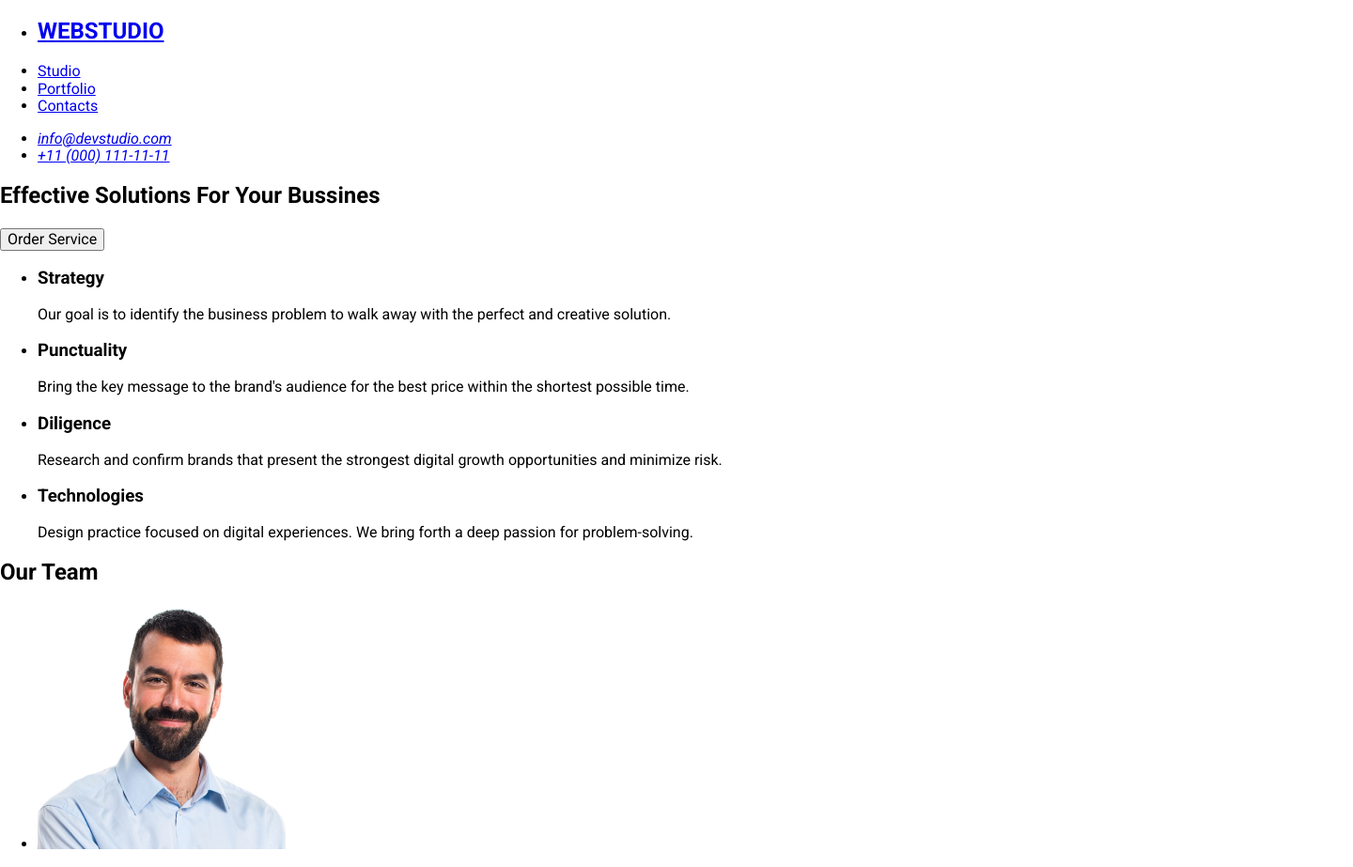
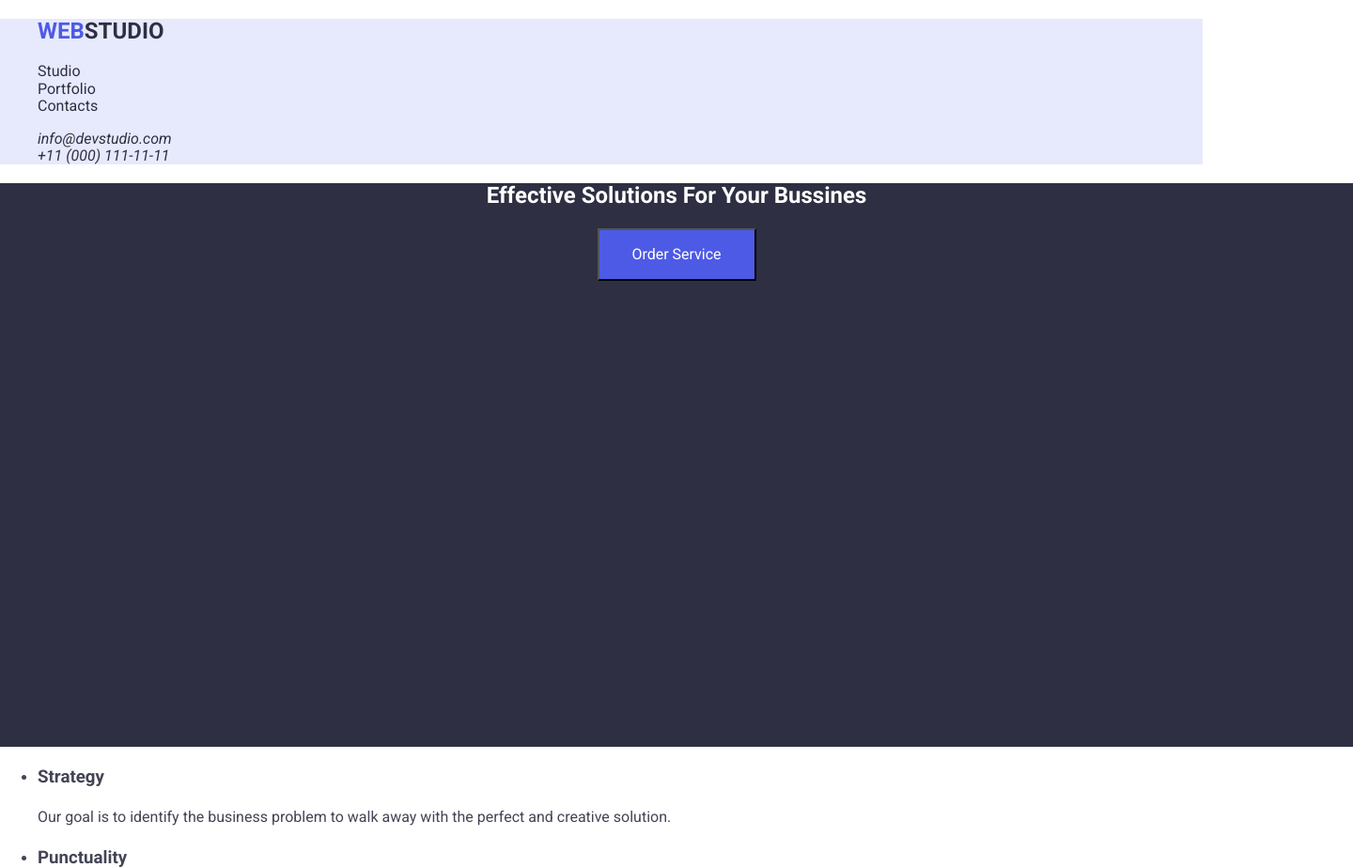
Before and after one commit to FurkanHalvaci/goit-markup-hw-02, a plain HTML site: page index.html in a window 1280 px wide. Shown: the top 923 px of the page at 94% size, 1440 px wide, since content can reach past the window. Drawn offline with nearby package versions, Linux system fonts and the light colour scheme.

Commit message:
css was edited

```diff
--- a/css/styles.css
+++ b/css/styles.css
@@ -1,5 +1,89 @@
-.page-body{
-    font-family: "roboto", sans-serif;
-    font-weight: "regular";
+.page-body {
+  font-family: "roboto", sans-serif;
+  font-weight: 700px;
+  color: #434455;
 
 }
+.page-section-ourportfolio {
+  background-color: #e7e9fc;
+}
+.page-header {
+  background-color: #e7e9fc;
+}
+.page-effective-solution {
+  background-color: #2e2f42;
+  text-align: center;
+  width: 1440px;
+  height: 600px;
+}
+.page-effective-solution h2{
+    color: #FFFFFF;
+}
+.page-order-button {
+  background-color: #4d5ae5;
+  color: #ffffff;
+  width: 169px;
+  height: 56px;
+  cursor: pointer;
+}
+.page-order-button:hover {
+  background-color: #404bbf;
+}
+.page-navigation a{
+    text-decoration: none;
+    color: #2e2f42;
+
+}
+.page-navigation a:hover{
+      color: #404BBF;
+}
+.page-navigation a:focus{
+    color: #404BBF;
+}
+.page-navigation-list{
+  list-style: none;
+
+}
+.page-adress a{
+    text-decoration: none;
+    color: #2e2f42;
+}
+.page-adress-list{
+    list-style: none;
+}
+.page-adress a:hover{
+    color: #404BBF;
+}
+.page-adress a:focus{
+    color: #404BBF;
+}
+.page-feature{
+    line-height: 1.4;
+}
+.page-footer a{
+    text-decoration: none;
+    color: #2e2f42;
+}
+.page-footer{
+    background-color: #2E2F42;
+    color:#F4F4FD;
+    list-style: none;
+    width: 1440px;
+    height: 312px;
+}
+.page-footer a:hover{
+    color: #404BBF;
+}
+.page-footer a:focus{
+    color: #404BBF;
+}
+.page-footer h3{
+    color:#F4F4FD;
+
+}
+.page-footer-span{
+    color: #4D5AE5;
+}
+.page-header-span{
+    color: #4D5AE5;
+}
--- a/index.html
+++ b/index.html
@@ -3,11 +3,6 @@
   <head>
     <meta charset="UTF-8" />
     <title>WEBSTUDIO</title>
-    <link rel="stylesheet" href="css/styles.css" />
-    <link
-      rel="stylesheet"
-      href="https://cdnjs.cloudflare.com/ajax/libs/modern-normalize/3.0.0/modern-normalize.min.css"
-    />
     <link
       href="https://fonts.googleapis.com/css2?family=Raleway:ital,wght@0,100..900;1,100..900&display=swap"
       rel="stylesheet"
@@ -16,21 +11,26 @@
       href="https://fonts.googleapis.com/css2?family=Roboto:ital,wght@0,100;0,300;0,400;0,500;0,700;0,900;1,100;1,300;1,400;1,500;1,700;1,900&display=swap"
       rel="stylesheet"
     />
+    <link
+      rel="stylesheet"
+      href="https://cdnjs.cloudflare.com/ajax/libs/modern-normalize/3.0.0/modern-normalize.min.css"
+    />
+    <link rel="stylesheet" href="css/styles.css" />
   </head>
   <body class="page-body">
-    <header>
-      <nav>
-        <ul>
+    <header class="page-header">
+      <nav class="page-navigation">
+        <ul class="page-navigation-list">
           <li>
-            <a href="#"><h1>WEBSTUDIO</h1></a>
+            <a href="#"><h1><span class="page-header-span">WEB</span>STUDIO</h1></a>
           </li>
           <li><a href="#">Studio</a></li>
           <li><a href="#">Portfolio</a></li>
           <li><a href="#">Contacts</a></li>
         </ul>
       </nav>
-      <address>
-        <ul>
+      <address class="page-adress">
+        <ul class="page-adress-list">
           <li>
             <a href="mailto:info@devstudio.com">info@devstudio.com</a>
           </li>
@@ -42,12 +42,12 @@
     </header>
 
     <main>
-      <section>
+      <section class="page-effective-solution">
         <h2>Effective Solutions For Your Bussines</h2>
-        <button type="button">Order Service</button>
+        <button class="page-order-button" type="button">Order Service</button>
       </section>
 
-      <section>
+      <section class="page-feature">
         <ul>
           <li>
             <h3>Strategy</h3>
@@ -117,7 +117,7 @@
           </li>
         </ul>
       </section>
-      <section class="page-ourportfolio">
+      <section class="page-section-ourportfolio">
         <h2>Our Portfolio</h2>
         <ul>
           <li>
@@ -135,7 +135,7 @@
               width="360px"
               alt="Cashless Payment Photo"
             />
-            <h3>Cashless Payment </h3>
+            <h3>Cashless Payment</h3>
             <p>Marketing</p>
           </li>
           <li>
@@ -146,7 +146,6 @@
             />
             <h3>Meditation App</h3>
             <p>App</p>
-
           </li>
           <li>
             <img
@@ -156,7 +155,6 @@
             />
             <h3>Taxi Service</h3>
             <p>Marketing</p>
-
           </li>
           <li>
             <img
@@ -166,7 +164,6 @@
             />
             <h3>Screen Illustrations</h3>
             <p>Design</p>
-
           </li>
           <li>
             <img
@@ -176,14 +173,13 @@
             />
             <h3>Online Courses</h3>
             <p>Marketing</p>
-
           </li>
         </ul>
       </section>
     </main>
 
-    <footer>
-      <a href="#"><h3>WEBSTUDIO</h3></a>
+    <footer class="page-footer">
+      <a href="#"><h3><span class="page-footer-span">WEB</span>STUDIO</h3></a>
       <p>
         Increase the flow of customers and sales for your business with digital
         marketing & growth solutions.
```
